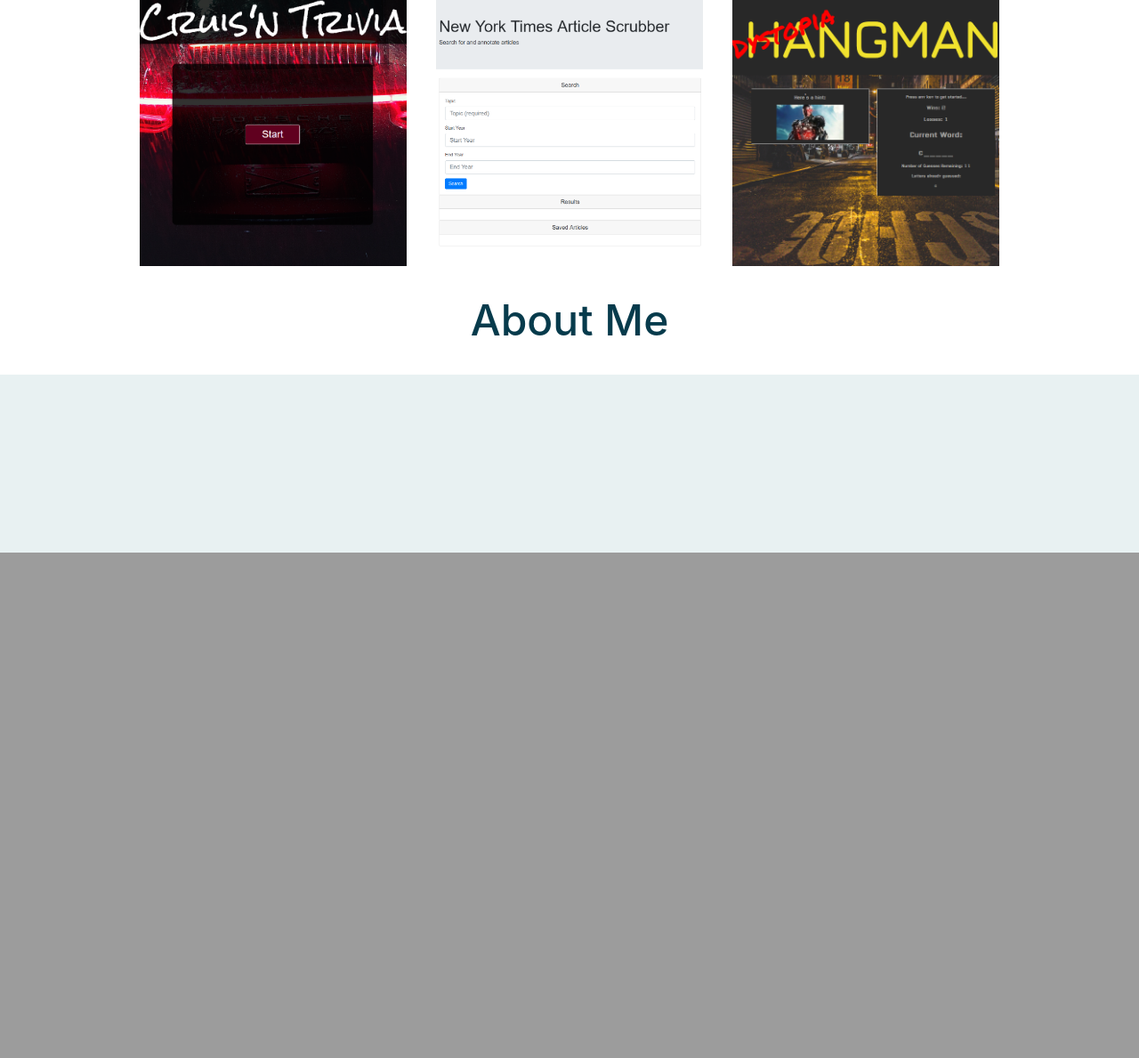
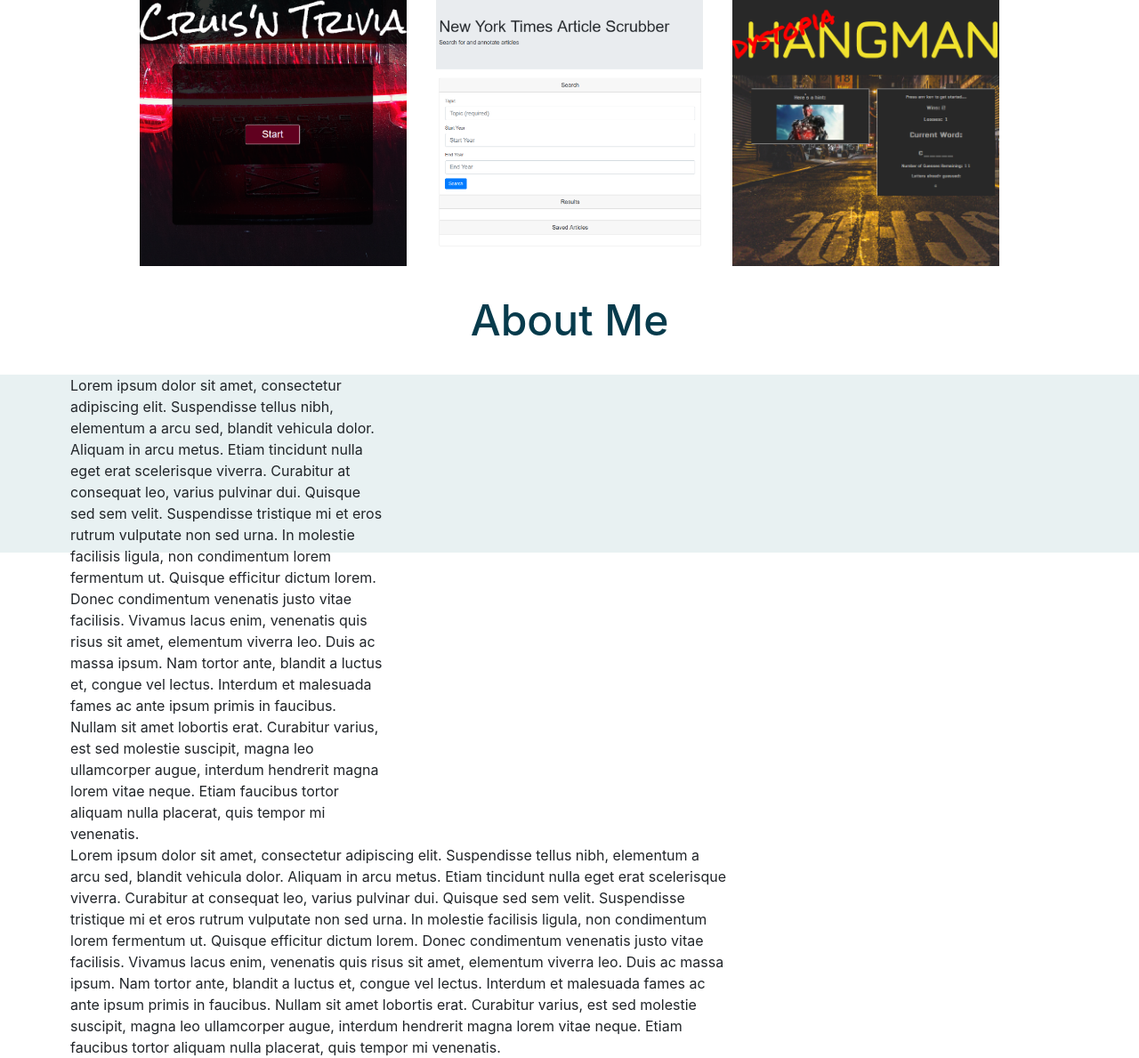
Before and after one commit to killianmh/portfolio, a Node server app: page / in a window 1280 px wide. Shown: the part 1189-2378 px from the top of the page at 89% size. Before the commit the page ends 1810 px from the top, so only its background shows below. Run offline with Node 20, Linux system fonts and the light colour scheme; data that the repository does not hold is empty; some libraries are stand-ins or nearby versions.

Commit message:
lorem ipsum placeholders

```diff
--- a/views/layouts/main.handlebars
+++ b/views/layouts/main.handlebars
@@ -226,7 +226,12 @@
     </div>
     <div class="row v-align aboutMe">
         <div class="about-display">
-
+            <div class="col-sm-4">
+                Lorem ipsum dolor sit amet, consectetur adipiscing elit. Suspendisse tellus nibh, elementum a arcu sed, blandit vehicula dolor. Aliquam in arcu metus. Etiam tincidunt nulla eget erat scelerisque viverra. Curabitur at consequat leo, varius pulvinar dui. Quisque sed sem velit. Suspendisse tristique mi et eros rutrum vulputate non sed urna. In molestie facilisis ligula, non condimentum lorem fermentum ut. Quisque efficitur dictum lorem. Donec condimentum venenatis justo vitae facilisis. Vivamus lacus enim, venenatis quis risus sit amet, elementum viverra leo. Duis ac massa ipsum. Nam tortor ante, blandit a luctus et, congue vel lectus. Interdum et malesuada fames ac ante ipsum primis in faucibus. Nullam sit amet lobortis erat. Curabitur varius, est sed molestie suscipit, magna leo ullamcorper augue, interdum hendrerit magna lorem vitae neque. Etiam faucibus tortor aliquam nulla placerat, quis tempor mi venenatis.
+            </div>
+            <div class="col-sm-8">
+                Lorem ipsum dolor sit amet, consectetur adipiscing elit. Suspendisse tellus nibh, elementum a arcu sed, blandit vehicula dolor. Aliquam in arcu metus. Etiam tincidunt nulla eget erat scelerisque viverra. Curabitur at consequat leo, varius pulvinar dui. Quisque sed sem velit. Suspendisse tristique mi et eros rutrum vulputate non sed urna. In molestie facilisis ligula, non condimentum lorem fermentum ut. Quisque efficitur dictum lorem. Donec condimentum venenatis justo vitae facilisis. Vivamus lacus enim, venenatis quis risus sit amet, elementum viverra leo. Duis ac massa ipsum. Nam tortor ante, blandit a luctus et, congue vel lectus. Interdum et malesuada fames ac ante ipsum primis in faucibus. Nullam sit amet lobortis erat. Curabitur varius, est sed molestie suscipit, magna leo ullamcorper augue, interdum hendrerit magna lorem vitae neque. Etiam faucibus tortor aliquam nulla placerat, quis tempor mi venenatis.
+            </div>
         </div>
     </div>
 </div>
```
